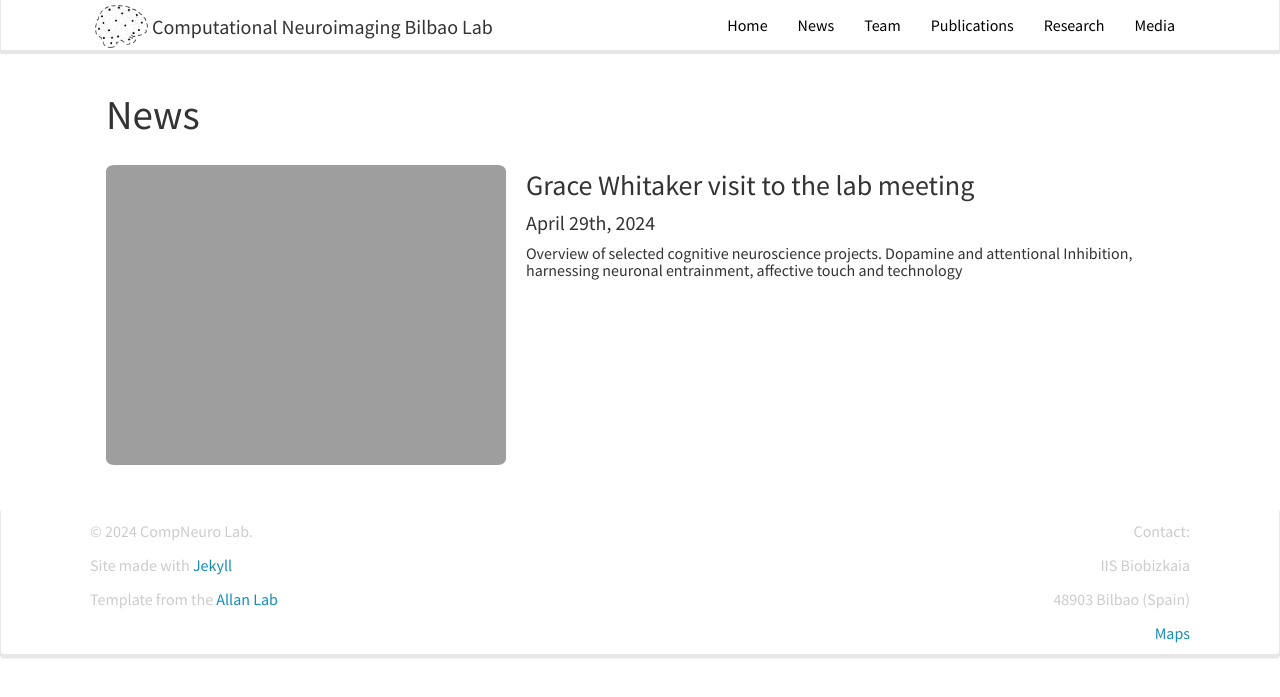
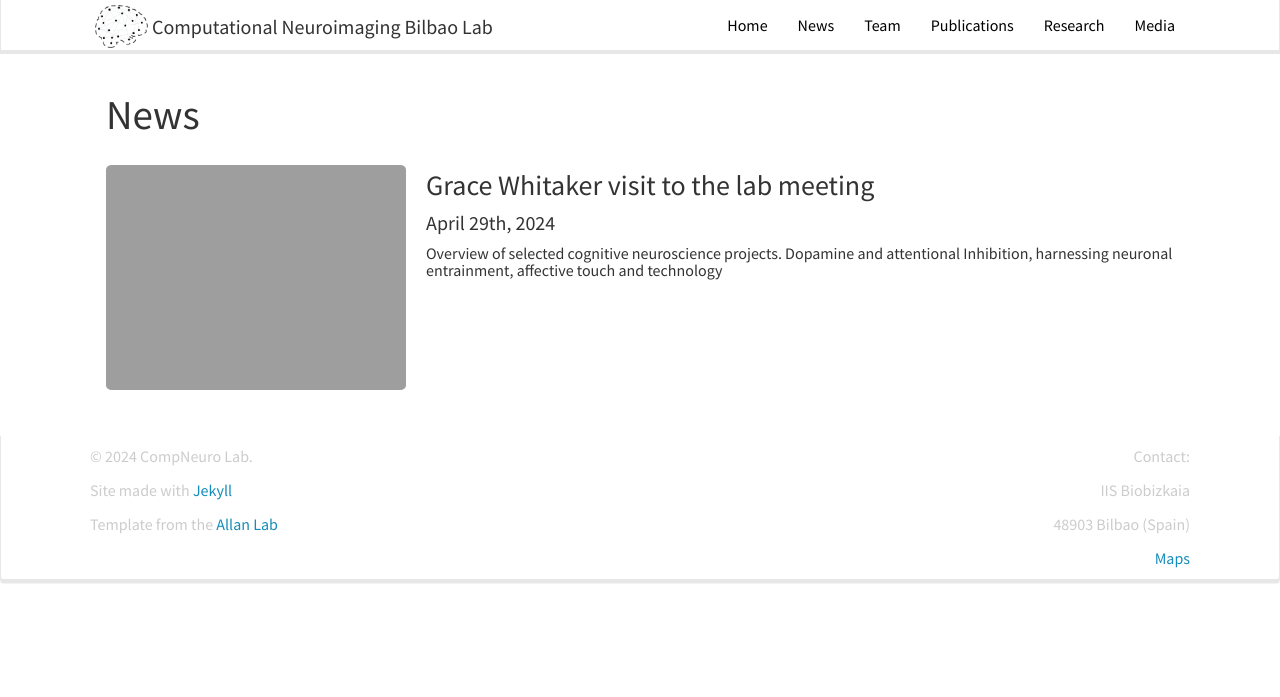
Before and after one commit to itellaetxe/compneurobilbao_website, a Jekyll site: the page built from _pages/allnews.md, in a window 1280 px wide. Shown: the top 697 px of the page. Built offline with Jekyll 4.4.1, drawn with Linux system fonts in a browser that asks for light colours; nearby versions of some CDN libraries.

```diff
--- a/_pages/allnews.md
+++ b/_pages/allnews.md
@@ -11,7 +11,7 @@ sitemap: false
 {% for article in site.data.news %}
 <div style="display: flex; align-items: flex-start; margin-bottom: 20px;">
   <div style="margin-right: 20px;">
-  <img src="{{ site.url }}{{ site.baseurl }}/images/newspic/{{ article.image }}" style="max-width: 400px; height: auto; display: block;">
+  <img src="{{ site.url }}{{ site.baseurl }}/images/newspic/{{ article.image }}" style="max-width: 300px; height: auto; display: block;">
   </div>
   <div style="flex-grow: 1;">
   <h3>{{ article.headline }}</h3>
```
